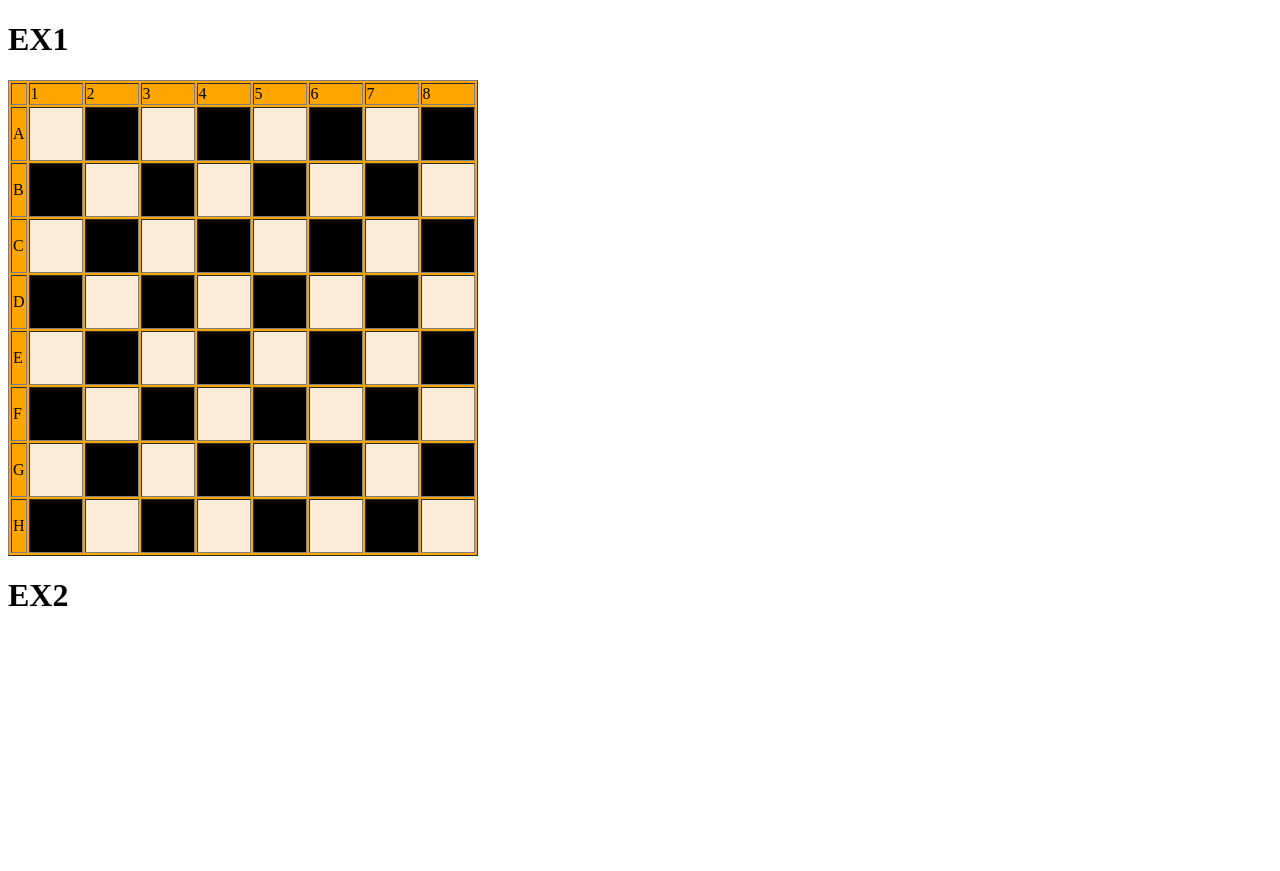
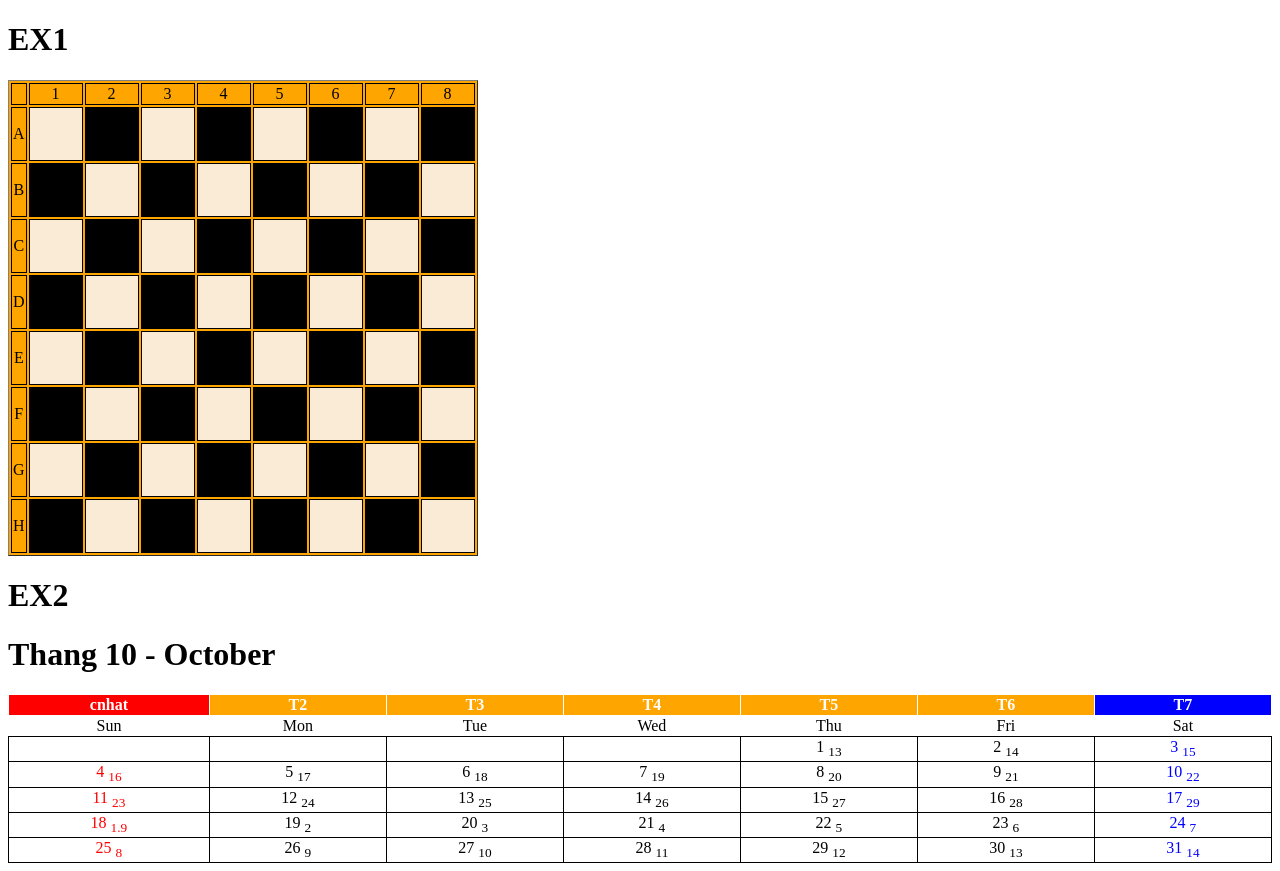
Before and after one commit to danchoigioitre1/code1, a plain HTML site: page table.html in a window 1280 px wide. Before the commit the page ends 800 px from the top, so only its background shows below. Drawn offline with Linux system fonts and the light colour scheme.

Commit message:
table nag cao

```diff
--- a/table.html
+++ b/table.html
@@ -7,6 +7,33 @@
     <meta name="viewport" content="width=device-width, initial-scale=1.0">
     <title>Demo google search form</title>
 </head>
+
+<style>
+
+#table2{border-collapse: collapse;
+
+width: 100%;}
+tr > th{border: solid 1px white;
+    color: white;
+    background-color: orange;
+}
+.chunhat{ background-color: red}
+.thu7 {background-color: blue;}
+
+
+ tr > td {border: black 1px solid;
+text-align: center;
+
+}
+.El{border-left: hidden;
+border-right: hidden;
+text-align: center;}
+
+.red {color: red;}
+.blue { color: blue;}
+</style>
+
+
 
 <body>
 
@@ -142,6 +169,91 @@
 
 
 <h1>EX2
+
+<h1>Thang 10 - October</h1>
+<table id="table2">
+<tr>
+<th class="chunhat">cnhat</th>
+<th>T2</th>
+<th>T3</th>
+<th>T4</th>
+<th>T5</th>
+<th>T6</th>
+<th class="thu7">T7</th>
+
+</tr>
+
+<tr>
+
+
+<td class="El">Sun</td>
+<td class="El">Mon</td>
+<td class="El">Tue</td>
+<td class="El">Wed</td>
+<td class="El">Thu</td>
+<td class="El">Fri</td>
+<td class="El">Sat</td>
+</tr>
+
+<tr>
+    <td></td>
+    <td></td>
+    <td></td>
+    <td></td>
+    <td>1 <sub>13</sub></td>
+    <td>2 <sub>14</sub></td>
+    <td class="blue">3 <sub>15</sub></td>
+</tr>
+<tr>
+    <td class="red">4 <sub >16</sub></td>
+    <td>5 <sub>17</sub></td>
+    <td>6 <sub>18</sub></td>
+    <td>7 <sub>19</sub></td>
+    <td>8 <sub>20</sub></td>
+    <td>9 <sub>21</sub></td>
+    <td class="blue">10 <sub>22</sub></td>
+
+</tr>
+<tr>
+    <td class="red">11 <sub>23</sub></td>
+    <td>12 <sub>24</sub></td>
+    <td>13 <sub>25</sub></td>
+    <td>14 <sub>26</sub></td>
+    <td>15 <sub>27</sub></td>
+    <td>16 <sub>28</sub></td>
+    <td class="blue">17 <sub>29</sub></td>
+
+</tr>
+<tr>
+    <td class="red">18 <sub>1.9</sub></td>
+    <td>19 <sub>2</sub></td>
+    <td>20 <sub>3</sub></td>
+    <td>21 <sub>4</sub></td>
+    <td>22 <sub>5</sub></td>
+    <td>23 <sub>6</sub></td>
+    <td class="blue">24 <sub>7</sub></td>
+
+</tr>
+<tr>
+    <td class="red">25 <sub>8</sub></td>
+    <td>26 <sub>9</sub></td>
+    <td>27 <sub>10</sub></td>
+    <td>28 <sub>11</sub></td>
+    <td>29 <sub>12</sub></td>
+    <td>30 <sub>13</sub></td>
+    <td class="blue">31 <sub>14</sub></td>
+
+</tr>
+
+
+</table>
+
+
+
+
+
+
+
 </h1>
 
 
```
